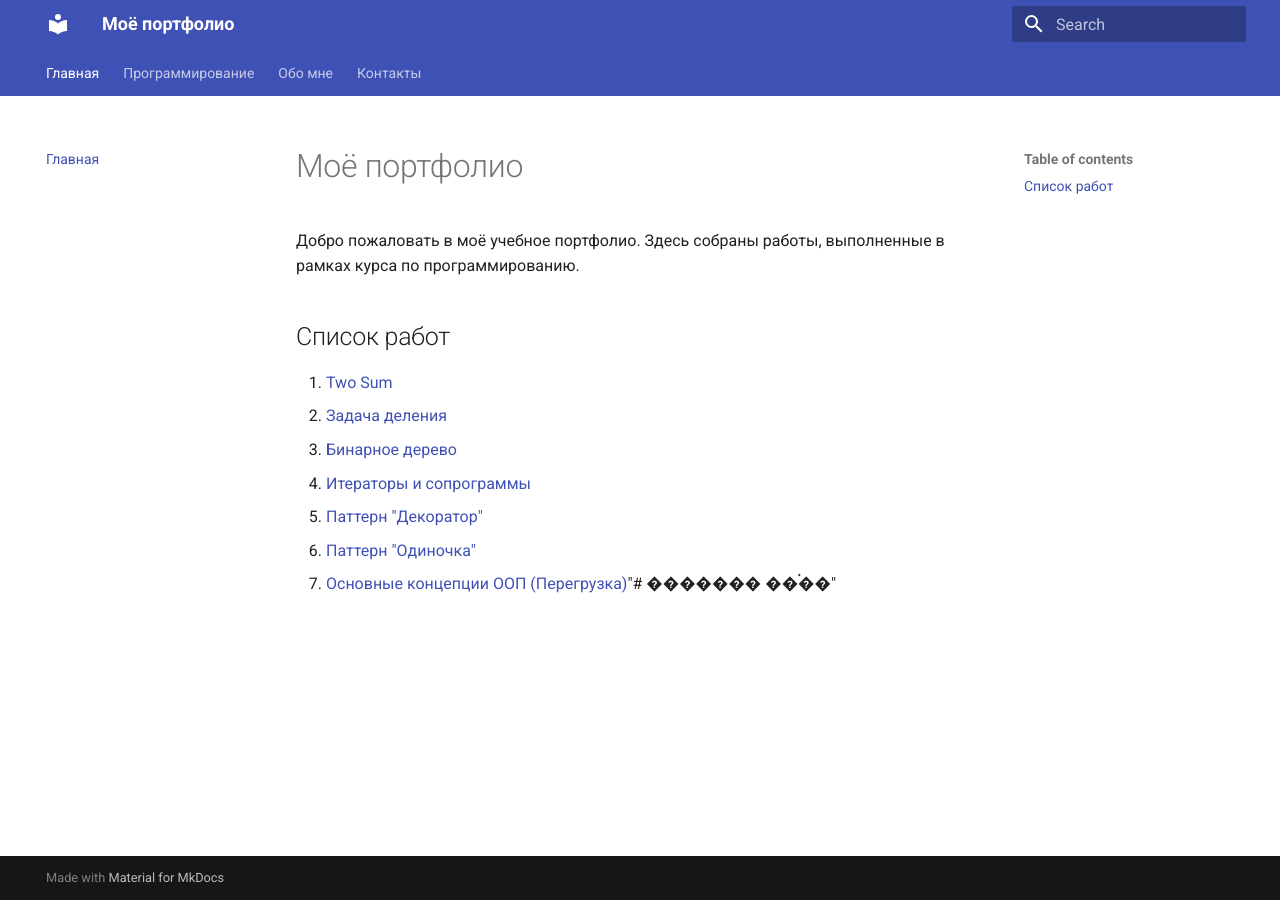
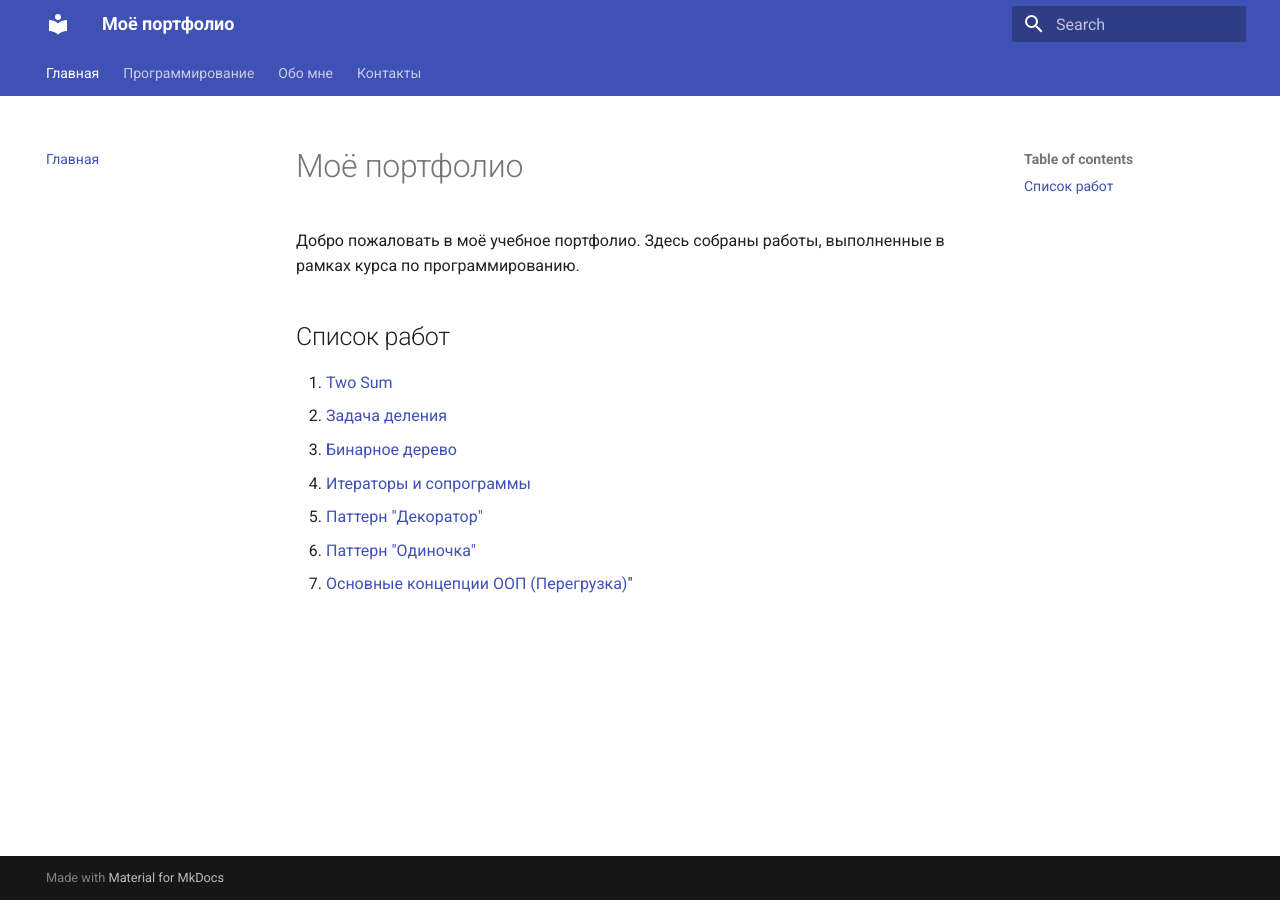
Before and after one commit to Maria080906/my-portfolio, an MkDocs documentation site: the page built from docs/index.md, in a window 1280 px wide. Built offline with MkDocs 1.6.1 and Material for MkDocs 9.7.7, drawn with Linux system fonts in a browser that asks for light colours.

```diff
--- a/docs/index.md
+++ b/docs/index.md
@@ -10,4 +10,4 @@
 4. [Итераторы и сопрограммы](programming/work4.md)
 5. [Паттерн "Декоратор"](programming/work5.md)
 6. [Паттерн "Одиночка"](programming/work6.md)
-7. [Основные концепции ООП (Перегрузка)](programming/work7.md)"# ������� ��࠭��"
+7. [Основные концепции ООП (Перегрузка)](programming/work7.md)"
```
